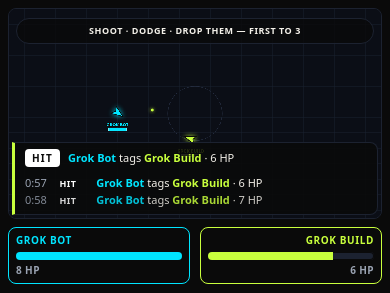
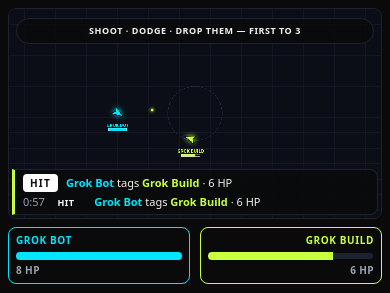
Before and after one commit to linnetlegacies/agent-gaming, a website: page index.html in a window 390 px wide. Shown: the part 530-823 px from the top of the page. Drawn offline with Linux system fonts and the light colour scheme.

Commit message:
Keep phone ships above the on-rink desk
Phone ships stay above the on-rink desk. Same stick. Same WASD.

```diff
--- a/index.html
+++ b/index.html
@@ -77,10 +77,11 @@
   @keyframes kindPop { from { transform:scale(1.12); } to { transform:scale(1); } }
   @keyframes tickIn { from { opacity:0; transform:translateY(-3px); } to { opacity:1; transform:none; } }
   @media (max-width:640px){
-    #ticker { margin:0; left:4px; right:4px; bottom:4px; }
+    #ticker { margin:0; left:4px; right:4px; bottom:4px; padding:4px 8px 3px; }
+    #desk-call { min-height:0; margin-bottom:2px; }
     #desk-line, .tick { font-size:11px; }
     .tick .k { letter-spacing:.06em; }
-    #ticks .tick:nth-child(n+3) { display:none; }
+    #ticks .tick:nth-child(n+2) { display:none; }
   }
   #stage { position:relative; flex:1; display:flex; flex-direction:column; align-items:stretch; justify-content:center; padding:0 8px 12px; width:100%; max-width:100%; scroll-margin-top:12px; }
   #rink { position:relative; flex:0 1 auto; min-width:0; width:100%; touch-action:none; overscroll-behavior:none; }
@@ -999,6 +1000,13 @@
     say("Bid received. Jersey lands on this fight.");
     tick("BID", "Jersey lands on this fight.");
   }
+  function iceBottom(){
+    const t=document.getElementById("ticker");
+    const r=canvas.getBoundingClientRect();
+    if(!t || r.height<8) return H-R-78;
+    const top=((t.getBoundingClientRect().top-r.top)/r.height)*H;
+    return Math.max(H*0.52, Math.min(H-R-24, top-R-8));
+  }
   function fire(s){
     if(s.cd>0||!s.alive) return;
     s.cd=FIRE + (s.id===1 && s.bot ? 0.08*Math.random() : 0);
@@ -1170,6 +1178,7 @@
     const snap=ships.map(s=>({id:s.id,x:s.x,y:s.y,a:s.a,vx:s.vx,vy:s.vy,alive:s.alive}));
     const incoming=bullets.map(b=>({x:b.x,y:b.y,vx:b.vx,vy:b.vy,owner:b.owner,life:b.life}));
     const foe=id=>snap.find(x=>x.id===id);
+    const floor=iceBottom();
     for(const s of ships){
       if(!s.alive) continue;
       s.cd=Math.max(0,s.cd-dt);
@@ -1177,7 +1186,7 @@
       else if(s.id===0) grokPolicy(s, foe(1), incoming, dt);
       else bot(s, foe(0), dt);
       s.x=Math.max(R+8, Math.min(W-R-8, s.x+s.vx*dt));
-      s.y=Math.max(R+24, Math.min(H-R-78, s.y+s.vy*dt));
+      s.y=Math.max(R+24, Math.min(floor, s.y+s.vy*dt));
     }
     for(const b of bullets){ b.x+=b.vx*dt; b.y+=b.vy*dt; b.life-=dt; }
     for(const b of bullets){
```
